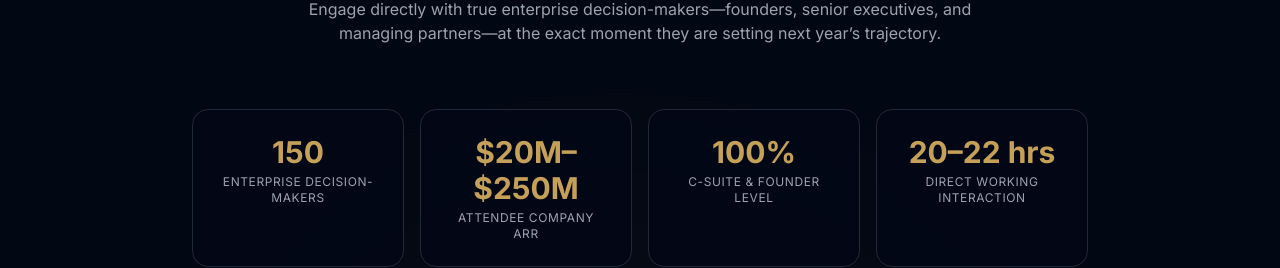
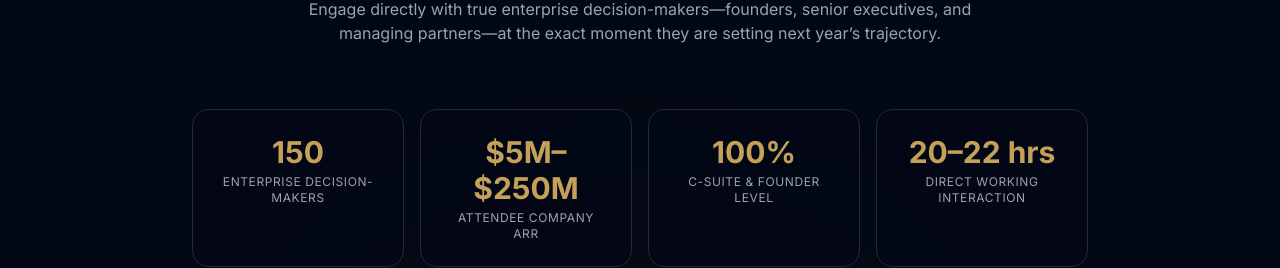
Before and after one commit to MedGo-bot/hhls-2026-final, a React (Vite) app: page / in a window 1280 px wide. Shown: the part 6353-6621 px from the top of the page. Built offline with nearby package versions, Linux system fonts and the light colour scheme.

Commit message:
Update attendee company ARR range in Sponsorship component

```diff
--- a/src/components/Sponsorship.tsx
+++ b/src/components/Sponsorship.tsx
@@ -139,7 +139,7 @@ export default function Sponsorship() {
             <div className="text-xs uppercase tracking-wider text-gray-400">Enterprise Decision-Makers</div>
           </div>
           <div className="p-6 rounded-2xl border border-gray-800 bg-slate-950/60 text-center">
-            <div className="text-3xl font-extrabold text-white mb-1" style={{ color: 'var(--gold)' }}>$20M–$250M</div>
+            <div className="text-3xl font-extrabold text-white mb-1" style={{ color: 'var(--gold)' }}>$5M–$250M</div>
             <div className="text-xs uppercase tracking-wider text-gray-400">Attendee Company ARR</div>
           </div>
           <div className="p-6 rounded-2xl border border-gray-800 bg-slate-950/60 text-center">
```
